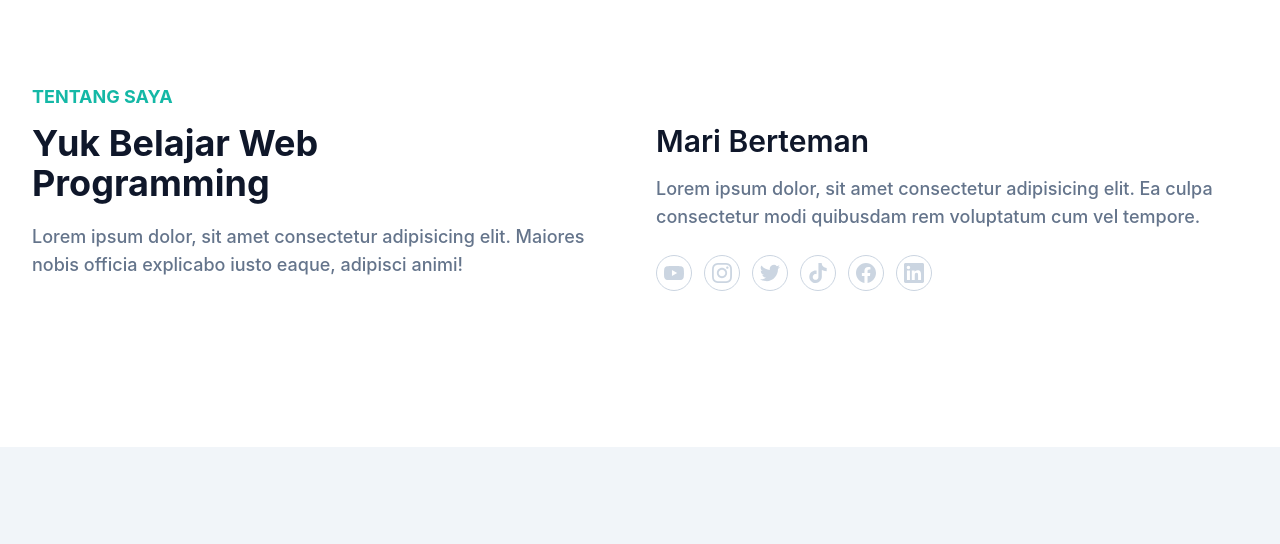
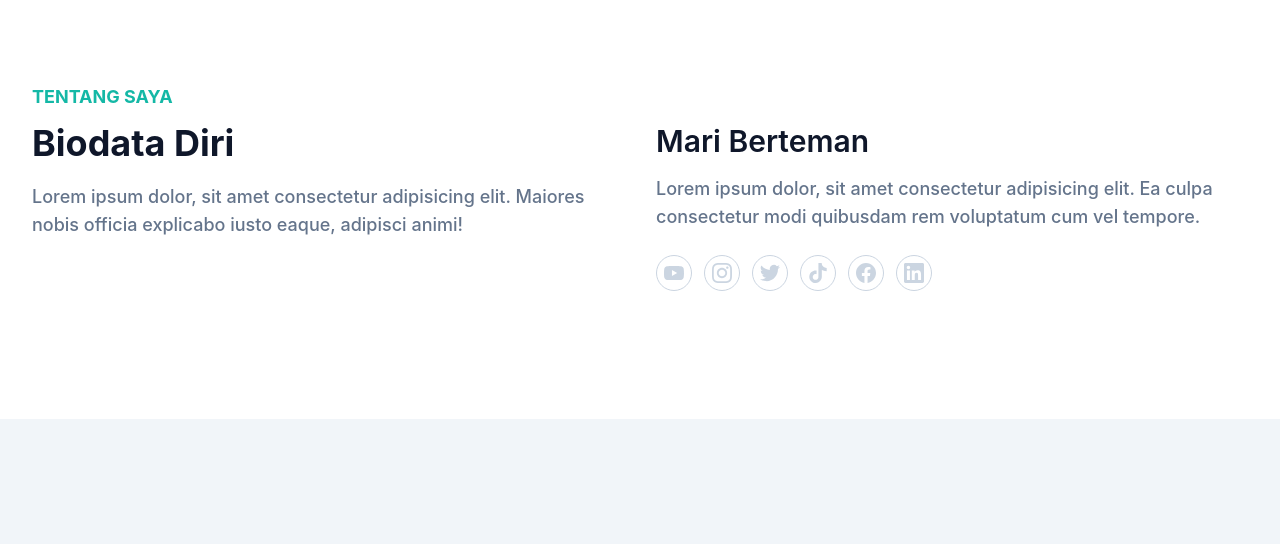
Before and after one commit to abnureza/portofolio, a website: page index.html in a window 1280 px wide. Shown: the part 860-1404 px from the top of the page. Drawn offline with Linux system fonts and the light colour scheme.

Commit message:
perubahan 1

```diff
--- a/index.html
+++ b/index.html
@@ -80,7 +80,7 @@
             <div class="flex flex-wrap">
                 <div class="w-full px-4 mb-10 lg:w-1/2">
                     <h4 class="font-bold uppercase text-primary text-lg mb-3">Tentang Saya</h4>
-                    <h2 class="font-bold text-dark text-3xl mb-5 max-w-md lg:text-4xl">Yuk Belajar Web Programming</h2>
+                    <h2 class="font-bold text-dark text-3xl mb-5 max-w-md lg:text-4xl">Biodata Diri</h2>
                     <p class="font-medium text-base text-secondary max-w-xl lg:text-lg">Lorem ipsum dolor, sit amet consectetur adipisicing elit. Maiores nobis officia explicabo iusto eaque, adipisci animi!</p>
                 </div>
                 <div class="w-full px-4 lg:w-1/2">
```
